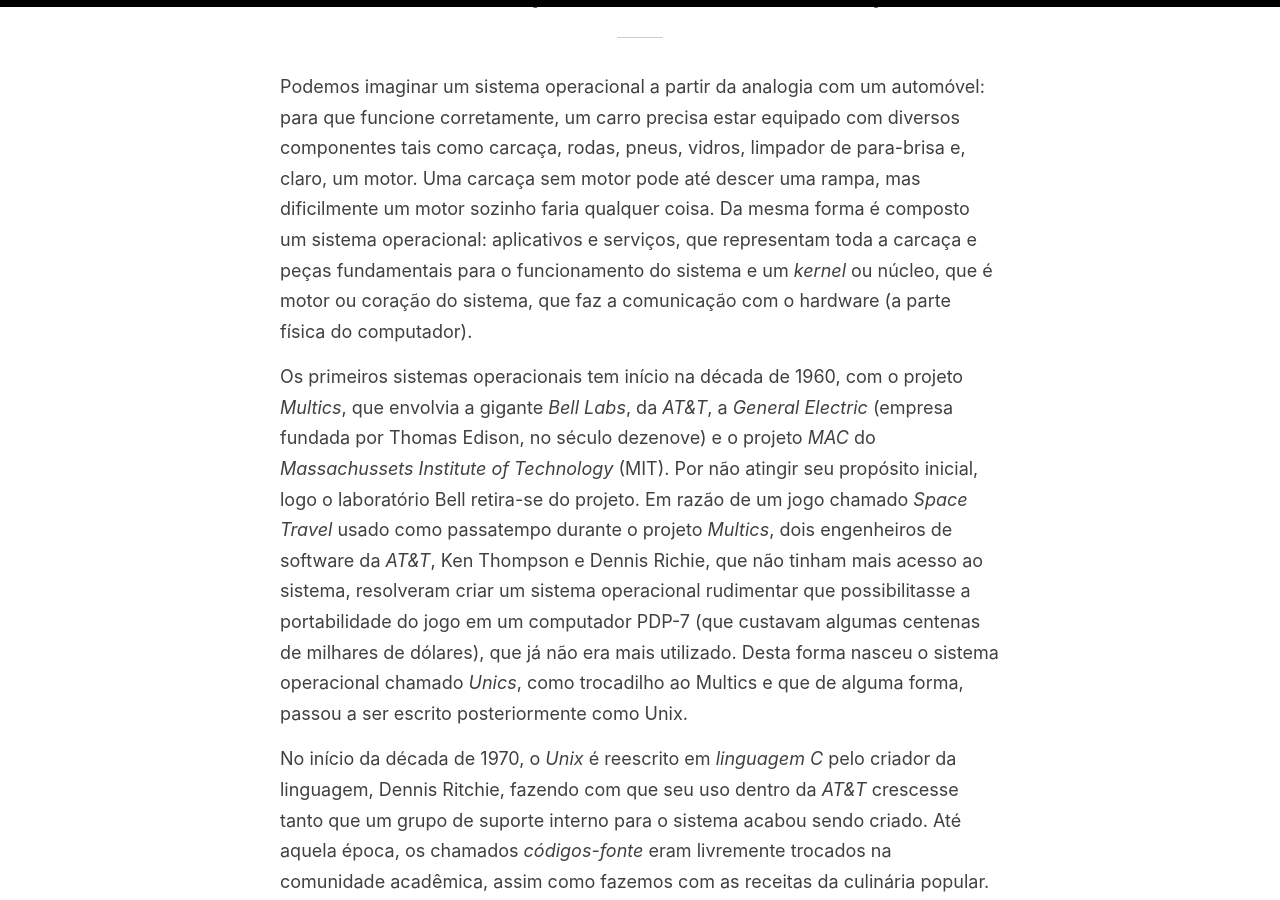
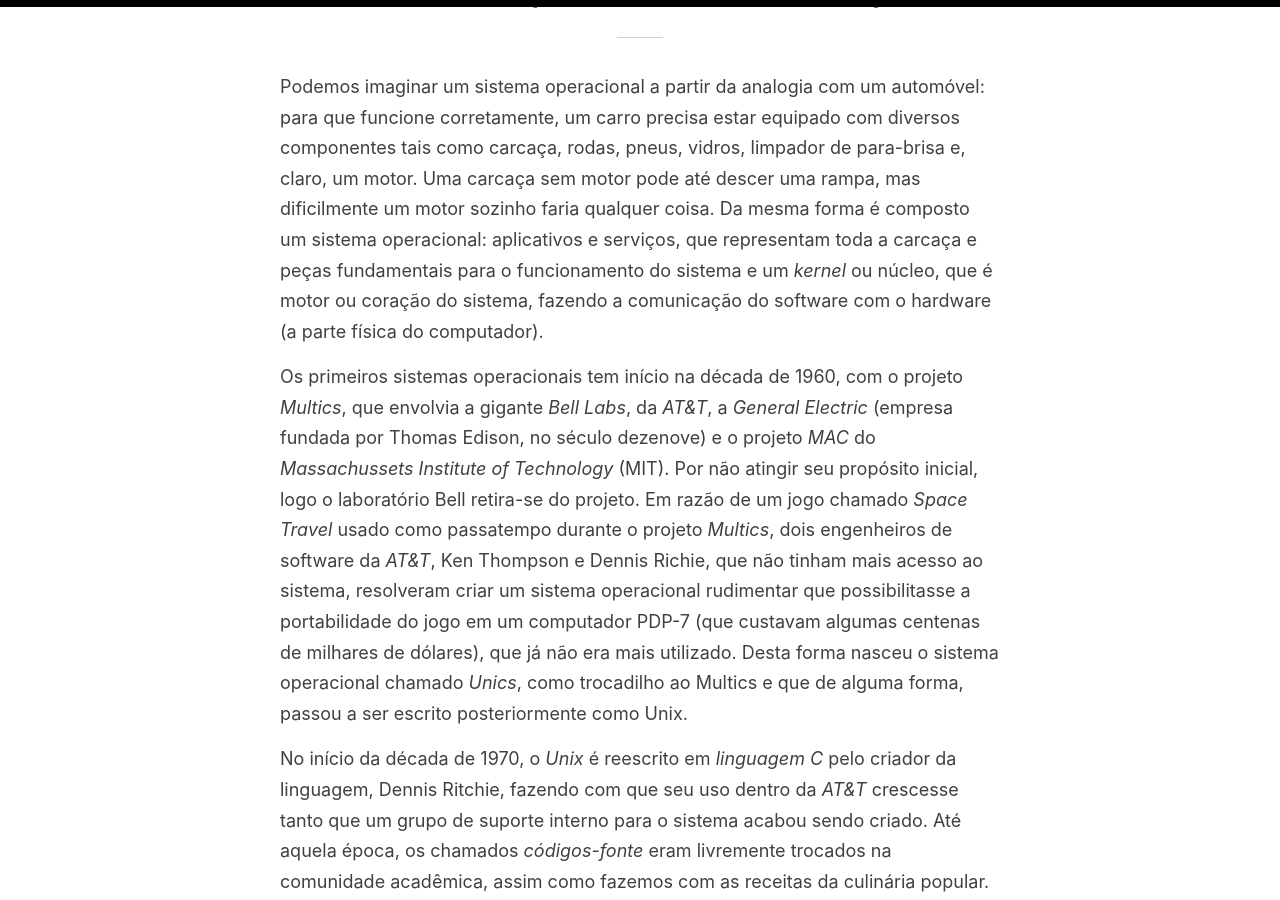
Before and after one commit to tonidandel/otelegrafo_, a Jekyll site: the page built from _posts/2022-08-30-uma-cyborg-no-movimento-open-source .md, in a window 1280 px wide and 900 px high, scrolled down 1696 px. Built offline with Jekyll 4.4.1, drawn with Linux system fonts in a browser that asks for light colours; nearby versions of some CDN libraries; some web fonts are replaced.

Commit message:
novo post

```diff
--- a/_posts/2022-08-30-uma-cyborg-no-movimento-open-source .md
+++ b/_posts/2022-08-30-uma-cyborg-no-movimento-open-source .md
@@ -23,7 +23,7 @@
 
 ## Sistema Operacional Aberto _versus_ Proprietário
 
-Podemos imaginar um sistema operacional a partir da analogia com um automóvel: para que funcione corretamente, um carro precisa estar equipado com diversos componentes tais como carcaça, rodas, pneus, vidros, limpador de para-brisa e, claro, um motor. Uma carcaça sem motor pode até descer uma rampa, mas dificilmente um motor sozinho faria qualquer coisa. Da mesma forma é composto um sistema operacional: aplicativos e serviços, que representam toda a carcaça e peças fundamentais para o funcionamento do sistema e um _kernel_ ou núcleo, que é motor ou coração do sistema, que faz a comunicação com o hardware (a parte física do  computador).
+Podemos imaginar um sistema operacional a partir da analogia com um automóvel: para que funcione corretamente, um carro precisa estar equipado com diversos componentes tais como carcaça, rodas, pneus, vidros, limpador de para-brisa e, claro, um motor. Uma carcaça sem motor pode até descer uma rampa, mas dificilmente um motor sozinho faria qualquer coisa. Da mesma forma é composto um sistema operacional: aplicativos e serviços, que representam toda a carcaça e peças fundamentais para o funcionamento do sistema e um _kernel_ ou núcleo, que é motor ou coração do sistema, fazendo a comunicação do software com o hardware (a parte física do  computador).
 
 Os primeiros sistemas operacionais tem início na década de 1960, com o projeto _Multics_, que envolvia a gigante _Bell Labs_, da _AT&T_, a _General Electric_ (empresa fundada por Thomas Edison, no século dezenove) e o projeto _MAC_ do _Massachussets Institute of Technology_ (MIT). Por não atingir seu propósito inicial, logo o laboratório Bell retira-se do projeto. Em razão de um jogo chamado _Space Travel_ usado como passatempo durante o projeto _Multics_, dois engenheiros de software da _AT&T_, Ken Thompson e Dennis Richie, que não tinham mais acesso ao sistema, resolveram criar um sistema operacional rudimentar que possibilitasse a portabilidade do jogo em um computador PDP-7 (que custavam algumas centenas de milhares de dólares), que já não era mais utilizado. Desta forma nasceu o sistema operacional chamado _Unics_, como trocadilho ao Multics e que de alguma forma, passou a ser escrito posteriormente como Unix.
 
```
